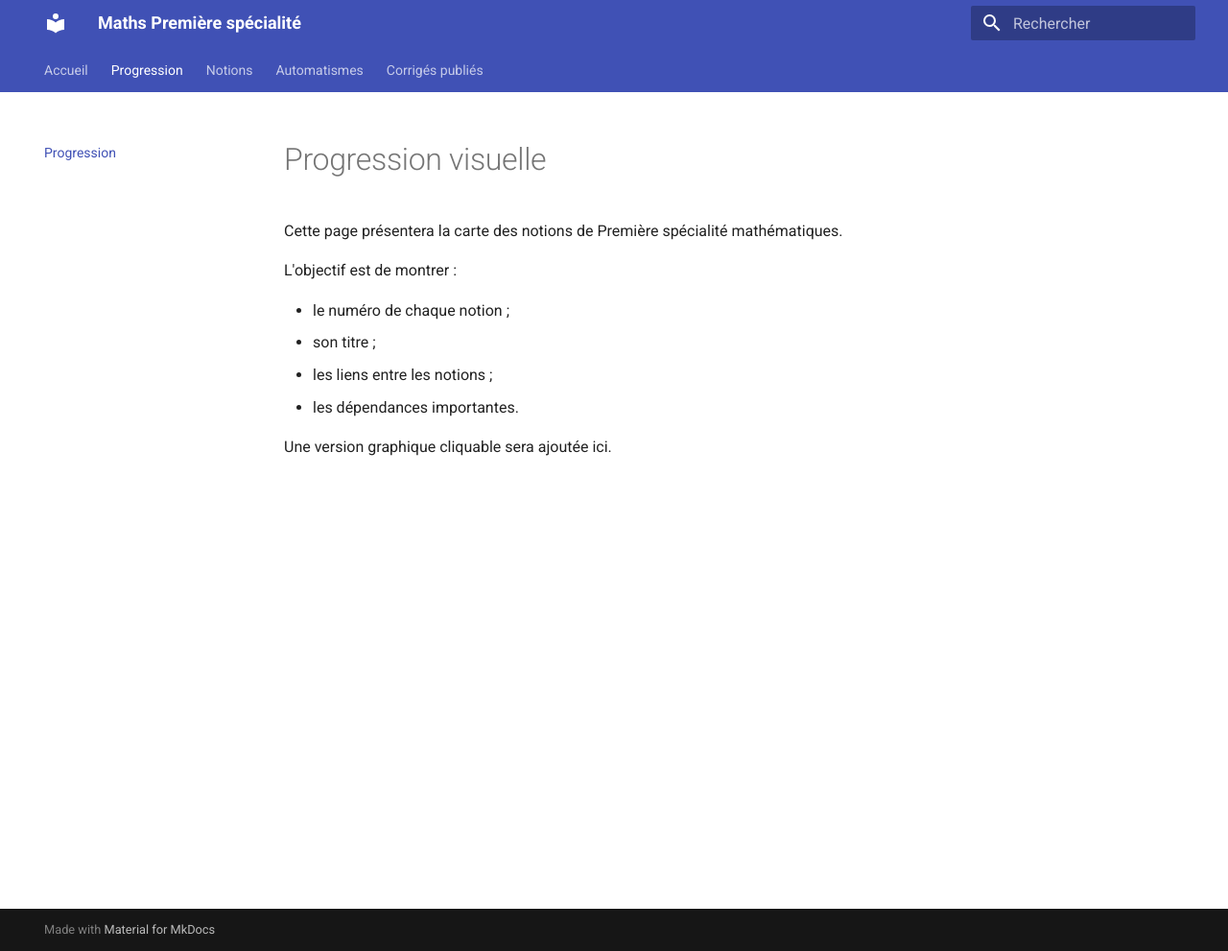
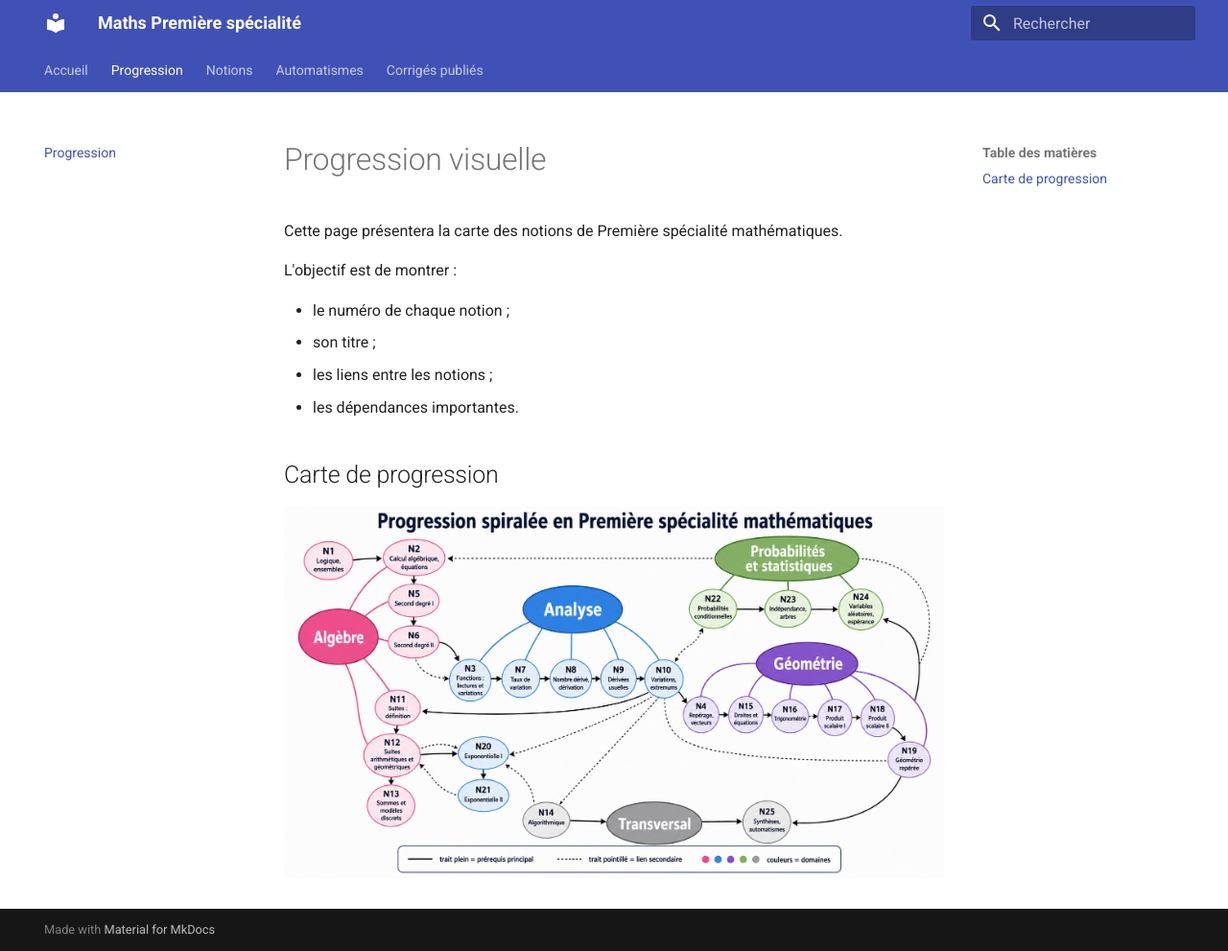
Before and after one commit to vnicolle56610/maths-premiere-specialite, an MkDocs documentation site: the page built from docs/progression.md, in a window 1280 px wide and 991 px high. Shown: the whole window at 96% size. Built offline with MkDocs 1.6.1 and Material for MkDocs 9.7.7, drawn with Linux system fonts in a browser that asks for light colours.

Commit message:
Ajout de la carte de progression

```diff
--- a/docs/progression.md
+++ b/docs/progression.md
@@ -9,4 +9,6 @@ L'objectif est de montrer :
 - les liens entre les notions ;
 - les dépendances importantes.
 
-Une version graphique cliquable sera ajoutée ici.
+## Carte de progression
+
+[![Progression spiralée en Première spécialité mathématiques](assets/images/Progression_1S.png)](assets/images/Progression_1S.png)
```
Also changed, not shown: docs/assets/images/Progression_1S.png (added).
